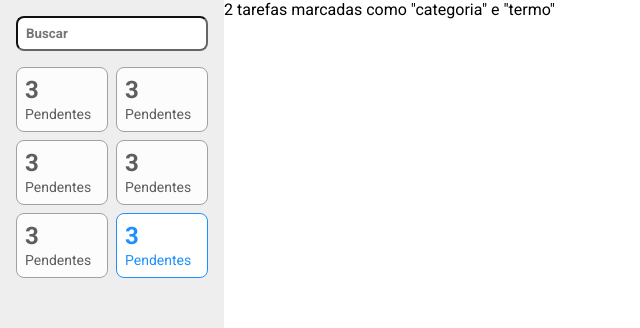
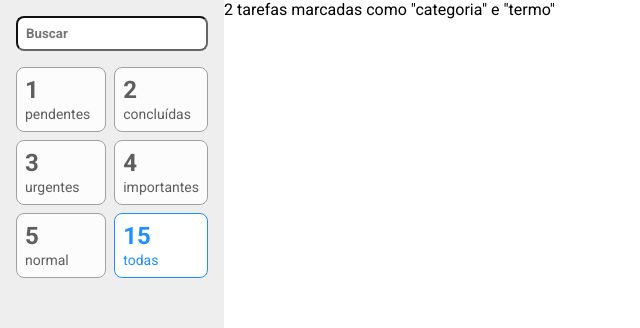
Before and after one commit to bcadore/ToDoList-ReactJS, a React (Create React App) app: page / in a window 1280 px wide. Shown: the top 328 px of the page, without its empty margins (0-640 px from the left). Built offline with nearby package versions, Linux system fonts and the light colour scheme.

Commit message:
Parametrizando os filtros.

```diff
--- a/src/components/FiltroCard/index.tsx
+++ b/src/components/FiltroCard/index.tsx
@@ -2,12 +2,14 @@
 
 export type Props = {
     ativo?: boolean;
+    contador: number;
+    legenda: string;
 }
 
-const FiltroCard= (props: Props) => (
-    <S.Card ativo = {props.ativo}>
-        <S.Contador>3</S.Contador>
-        <S.Label>Pendentes</S.Label>
+const FiltroCard= ({ativo, contador, legenda}: Props) => (
+    <S.Card ativo = {ativo}>
+        <S.Contador>{contador}</S.Contador>
+        <S.Label>{legenda}</S.Label>
     </S.Card>
 )
 
--- a/src/components/FiltroCard/styles.ts
+++ b/src/components/FiltroCard/styles.ts
@@ -2,7 +2,9 @@
 
 import { Props } from ".";
 
-export const Card = styled.div<Props>`
+type PropsOmit = Omit<Props, 'contador' | 'legenda'>
+
+export const Card = styled.div<PropsOmit>`
     padding: 8px;
     border: 1px solid ${(props) => (props.ativo ? '#1E90FF' : '#A1A1A1')};
     border-radius: 8px;
--- a/src/containers/BarraLateral/index.tsx
+++ b/src/containers/BarraLateral/index.tsx
@@ -7,12 +7,12 @@
         <div>
             <S.Campo type="text" placeholder="Buscar" />
             <S.Filtros>
-                <FiltroCard />
-                <FiltroCard />
-                <FiltroCard />
-                <FiltroCard />
-                <FiltroCard />
-                <FiltroCard ativo />
+                <FiltroCard legenda="pendentes" contador={1} />
+                <FiltroCard legenda="concluídas" contador={2}/>
+                <FiltroCard legenda="urgentes" contador={3}/>
+                <FiltroCard legenda="importantes" contador={4}/>
+                <FiltroCard legenda="normal" contador={5}/>
+                <FiltroCard legenda="todas" contador={15} ativo />
 
             </S.Filtros>
         </div>
```
